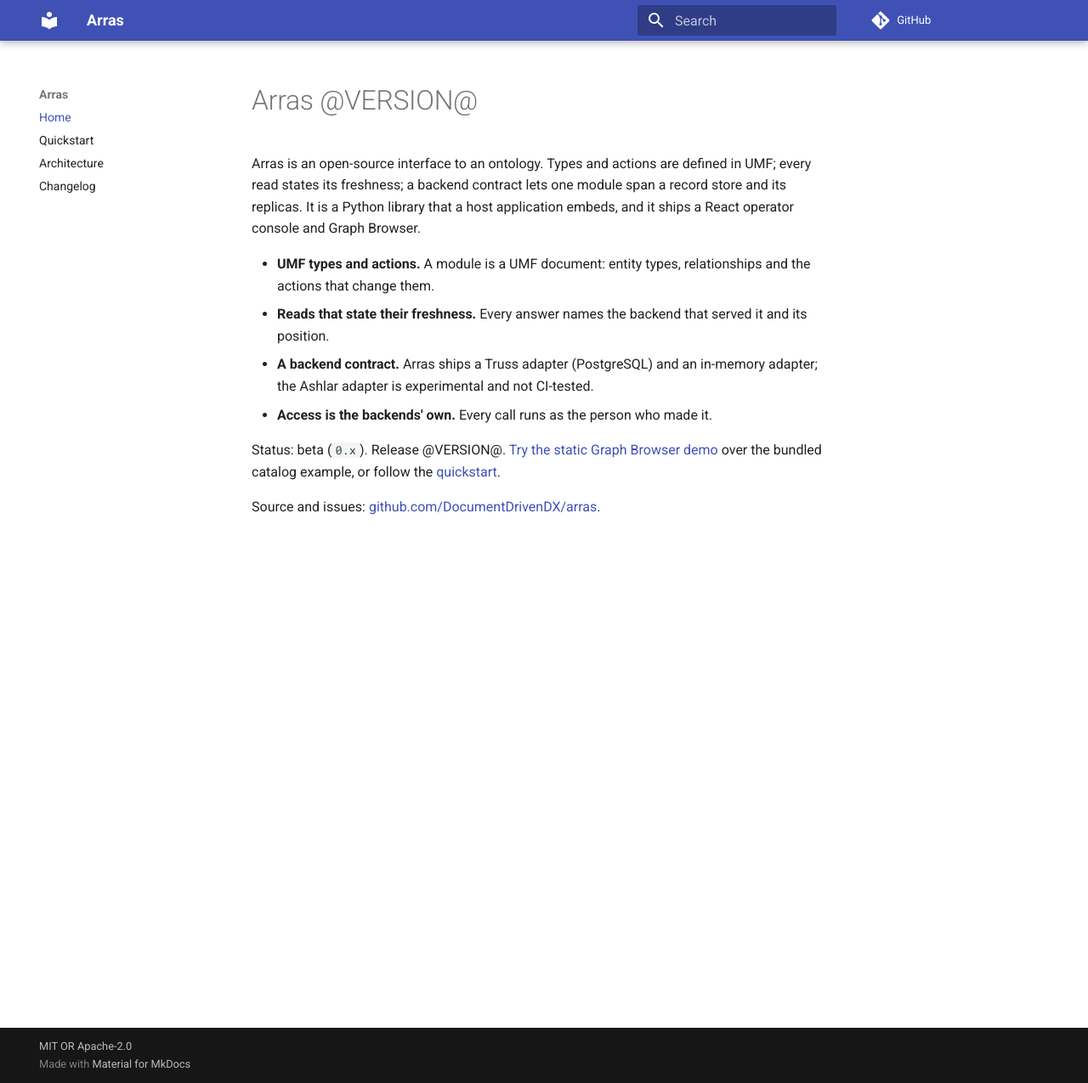
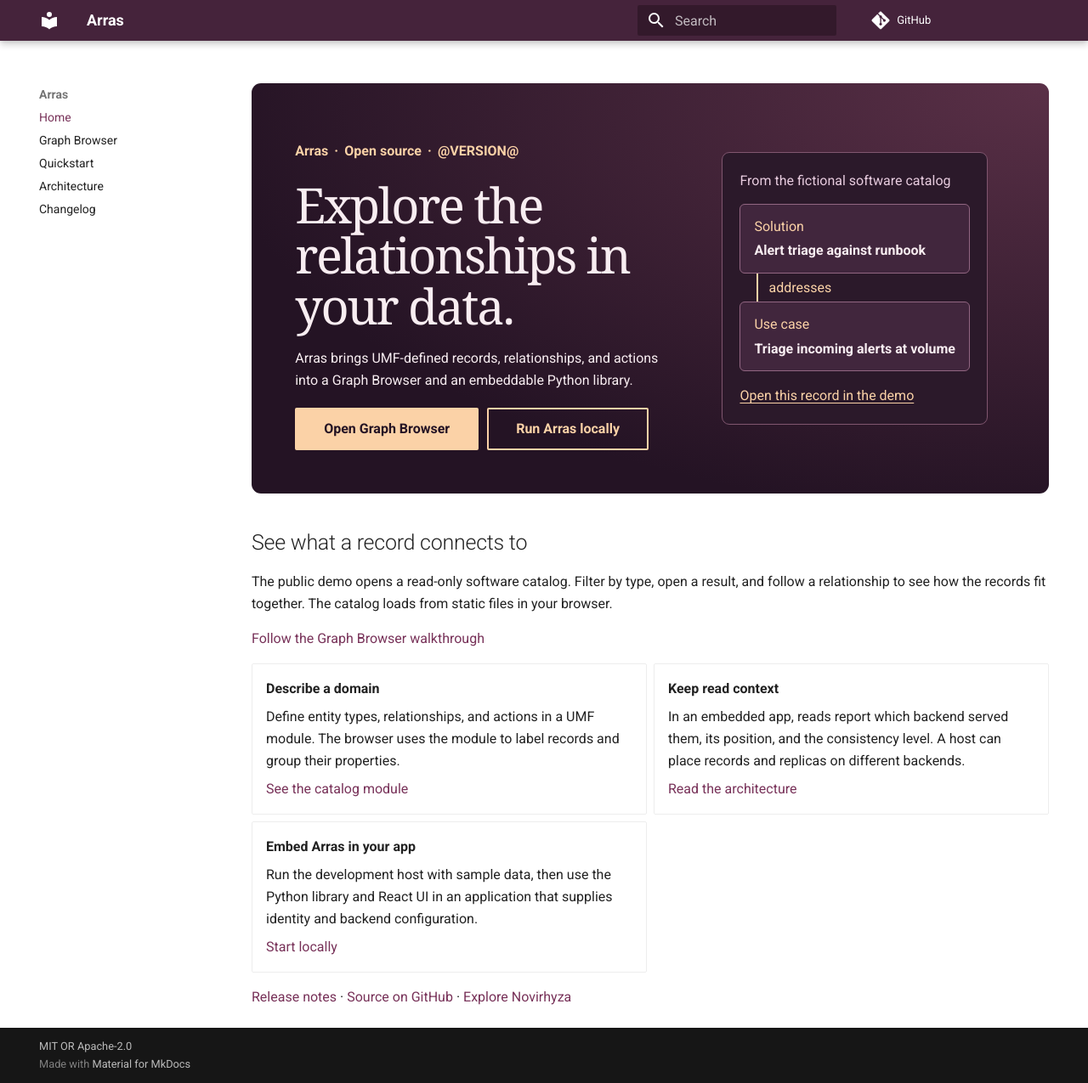
Before and after one commit to DocumentDrivenDX/arras, an MkDocs documentation site: the page built from docs/site/index.md, in a window 1280 px wide and 1275 px high. Shown: the whole window at 85% size. Built offline with MkDocs 1.6.1 and Material for MkDocs 9.7.7, drawn with Linux system fonts in a browser that asks for light colours; comment, search, counter and statistics services are not loaded.

Commit message:
Build out the Arras microsite and Graph Browser guide

```diff
--- a/docs/site/index.md
+++ b/docs/site/index.md
@@ -1,17 +1,65 @@
-# Arras @VERSION@
+---
+hide:
+  - toc
+---
 
-Arras is an open-source interface to an ontology. Types and actions are defined in UMF; every read states
-its freshness; a backend contract lets one module span a record store and its replicas. It is a Python
-library that a host application embeds, and it ships a React operator console and Graph Browser.
+<div class="arras-hero" markdown="block">
+<div class="arras-intro" markdown="block">
+<p class="arras-kicker">Arras <span>·</span> Open source <span>·</span> @VERSION@</p>
 
-- **UMF types and actions.** A module is a UMF document: entity types, relationships and the actions that
-  change them.
-- **Reads that state their freshness.** Every answer names the backend that served it and its position.
-- **A backend contract.** Arras ships a Truss adapter (PostgreSQL) and an in-memory adapter; the Ashlar
-  adapter is experimental and not CI-tested.
-- **Access is the backends' own.** Every call runs as the person who made it.
+# Explore the relationships in your data.
 
-Status: beta (`0.x`). Release @VERSION@. [Try the static Graph Browser demo](demo/index.html) over the
-bundled catalog example, or follow the [quickstart](quickstart.md).
+Arras brings UMF-defined records, relationships, and actions into a Graph Browser and an embeddable Python library.
 
-Source and issues: [github.com/DocumentDrivenDX/arras](https://github.com/DocumentDrivenDX/arras).
+<div class="arras-actions">
+  <a class="md-button md-button--primary" href="demo/index.html">Open Graph Browser</a>
+  <a class="md-button" href="quickstart/">Run Arras locally</a>
+</div>
+
+</div>
+
+<figure class="arras-example">
+  <figcaption>From the fictional software catalog</figcaption>
+  <div class="arras-node">
+    <span>Solution</span>
+    <strong>Alert triage against runbook</strong>
+  </div>
+  <div class="arras-edge">addresses</div>
+  <div class="arras-node">
+    <span>Use case</span>
+    <strong>Triage incoming alerts at volume</strong>
+  </div>
+  <a href="demo/index.html#/explore/catalog/Solution/alert-triage-playbook">Open this record in the demo</a>
+</figure>
+
+</div>
+
+## See what a record connects to
+
+The public demo opens a read-only software catalog. Filter by type, open a result, and follow a relationship to see how the records fit together. The catalog loads from static files in your browser.
+
+[Follow the Graph Browser walkthrough](graph-browser.md)
+
+<div class="grid cards" markdown>
+
+-   **Describe a domain**
+
+    Define entity types, relationships, and actions in a UMF module. The browser uses the module to label records and group their properties.
+
+    [See the catalog module](https://github.com/DocumentDrivenDX/arras/tree/main/examples/catalog)
+
+-   **Keep read context**
+
+    In an embedded app, reads report which backend served them, its position, and the consistency level. A host can place records and replicas on different backends.
+
+    [Read the architecture](architecture.md)
+
+-   **Embed Arras in your app**
+
+    Run the development host with sample data, then use the Python library and React UI in an application that supplies identity and backend configuration.
+
+    [Start locally](quickstart.md)
+
+</div>
+
+[Release notes](changelog.md) · [Source on GitHub](https://github.com/DocumentDrivenDX/arras) · [Explore Novirhyza](https://documentdrivendx.github.io/novirhyza/)
--- /dev/null
+++ b/docs/site/stylesheets/arras.css
@@ -0,0 +1,113 @@
+[data-md-color-scheme="default"] {
+  --md-primary-fg-color: #45233b;
+  --md-accent-fg-color: #7a315d;
+  --md-typeset-a-color: #783259;
+}
+
+.arras-hero {
+  display: grid;
+  grid-template-columns: minmax(0, 1.15fr) minmax(0, .85fr);
+  gap: clamp(1.25rem, 4vw, 3rem);
+  align-items: center;
+  margin: 0 0 2rem;
+  padding: clamp(1.25rem, 4vw, 2.8rem);
+  background: radial-gradient(ellipse at 100% 0, #5a3047, #241324 75%);
+  border-radius: .55rem;
+  color: #f8edf1;
+}
+
+.md-typeset .arras-hero h1 {
+  margin: .35em 0;
+  color: inherit;
+  font: 400 clamp(2rem, 4.5vw, 3.6rem) / 1.03 Georgia, serif;
+  letter-spacing: -.04em;
+}
+
+.arras-kicker {
+  font-weight: 700;
+  color: #fbd2a7;
+}
+
+.arras-kicker span {
+  margin-inline: .2em;
+}
+
+.arras-actions {
+  display: flex;
+  flex-wrap: wrap;
+  gap: .5rem;
+  margin-top: 1rem;
+}
+
+.md-typeset .arras-hero .md-button {
+  color: #fbd2a7;
+  border-color: currentColor;
+}
+
+.md-typeset .arras-hero .md-button--primary {
+  background: #fbd2a7;
+  border-color: #fbd2a7;
+  color: #241324;
+}
+
+.md-typeset .arras-hero .md-button:hover {
+  background: #fff0df;
+  border-color: #fff0df;
+  color: #241324;
+}
+
+.arras-hero a:focus-visible {
+  outline: 2px solid #fbd2a7;
+  outline-offset: 4px;
+}
+
+.md-typeset .arras-example {
+  display: block;
+  margin: 0;
+  padding: 1rem;
+  background: #2b192a;
+  border: 1px solid #80566f;
+  border-radius: .45rem;
+  text-align: left;
+}
+
+.md-typeset .arras-example figcaption {
+  margin: 0 0 .7rem;
+  color: #e8ccdf;
+  font-style: normal;
+}
+
+.arras-node {
+  display: grid;
+  gap: .15rem;
+  padding: .65rem .8rem;
+  background: #41263d;
+  border: 1px solid #926682;
+  border-radius: .3rem;
+}
+
+.arras-node span {
+  color: #fbd2a7;
+}
+
+.arras-edge {
+  width: max-content;
+  margin-inline-start: 1rem;
+  padding: .2rem .6rem;
+  border-inline-start: 2px solid #fbd2a7;
+  color: #fbd2a7;
+}
+
+.md-typeset .arras-example a {
+  display: inline-block;
+  margin-top: .8rem;
+  color: #fbd2a7;
+  text-decoration: underline;
+  text-underline-offset: .2em;
+}
+
+@media (max-width: 48rem) {
+  .arras-hero {
+    grid-template-columns: minmax(0, 1fr);
+  }
+}
--- a/mkdocs.yml
+++ b/mkdocs.yml
@@ -7,12 +7,19 @@ site_dir: site
 strict: true
 theme:
   name: material
+  palette:
+    scheme: default
   features: [navigation.sections, content.code.copy]
+extra_css:
+  - stylesheets/arras.css
+markdown_extensions:
+  - md_in_html
 copyright: MIT OR Apache-2.0
 extra:
   version: !ENV [ARRAS_VERSION, dev]
 nav:
   - Home: index.md
+  - Graph Browser: graph-browser.md
   - Quickstart: quickstart.md
   - Architecture: architecture.md
   - Changelog: changelog.md
```
Also changed, not shown: README.md (+1 -1 lines), docs/site/graph-browser.md (added, +22 -0 lines), docs/site/quickstart.md (+5 -3 lines).
